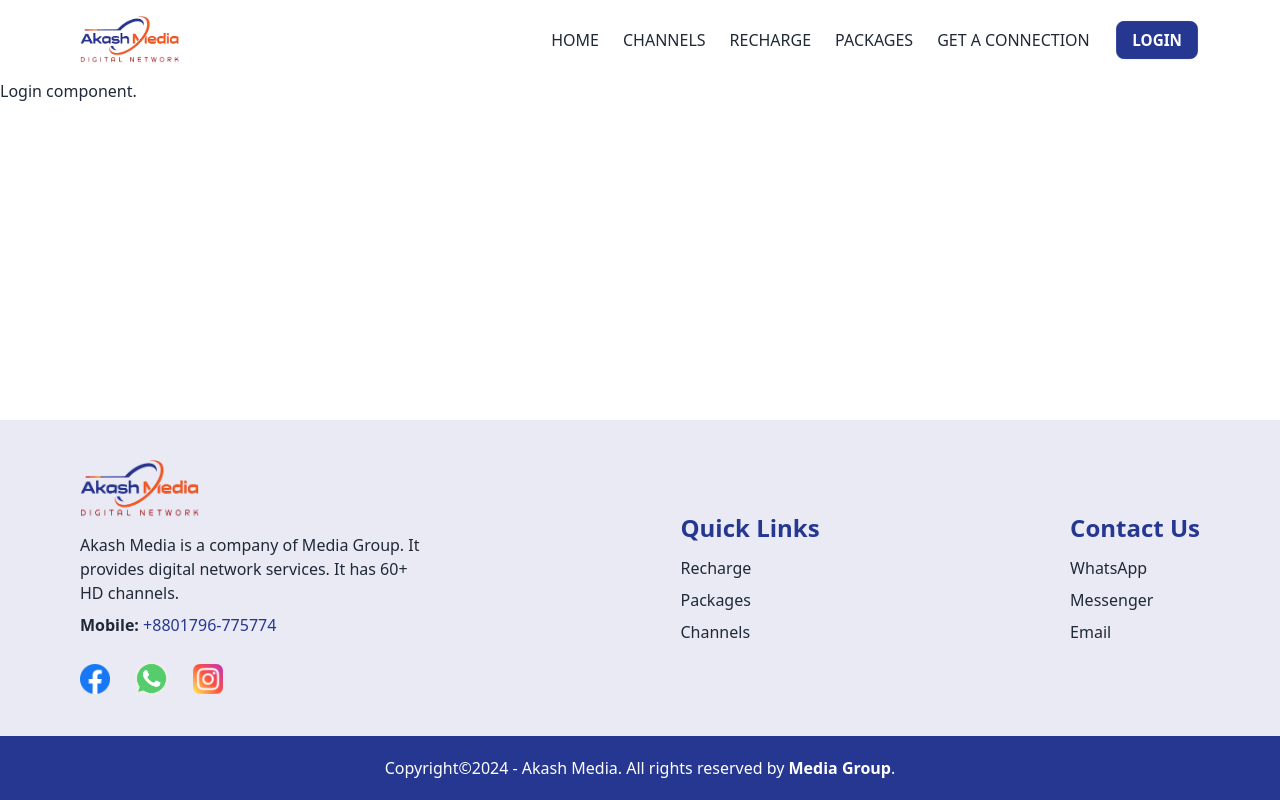
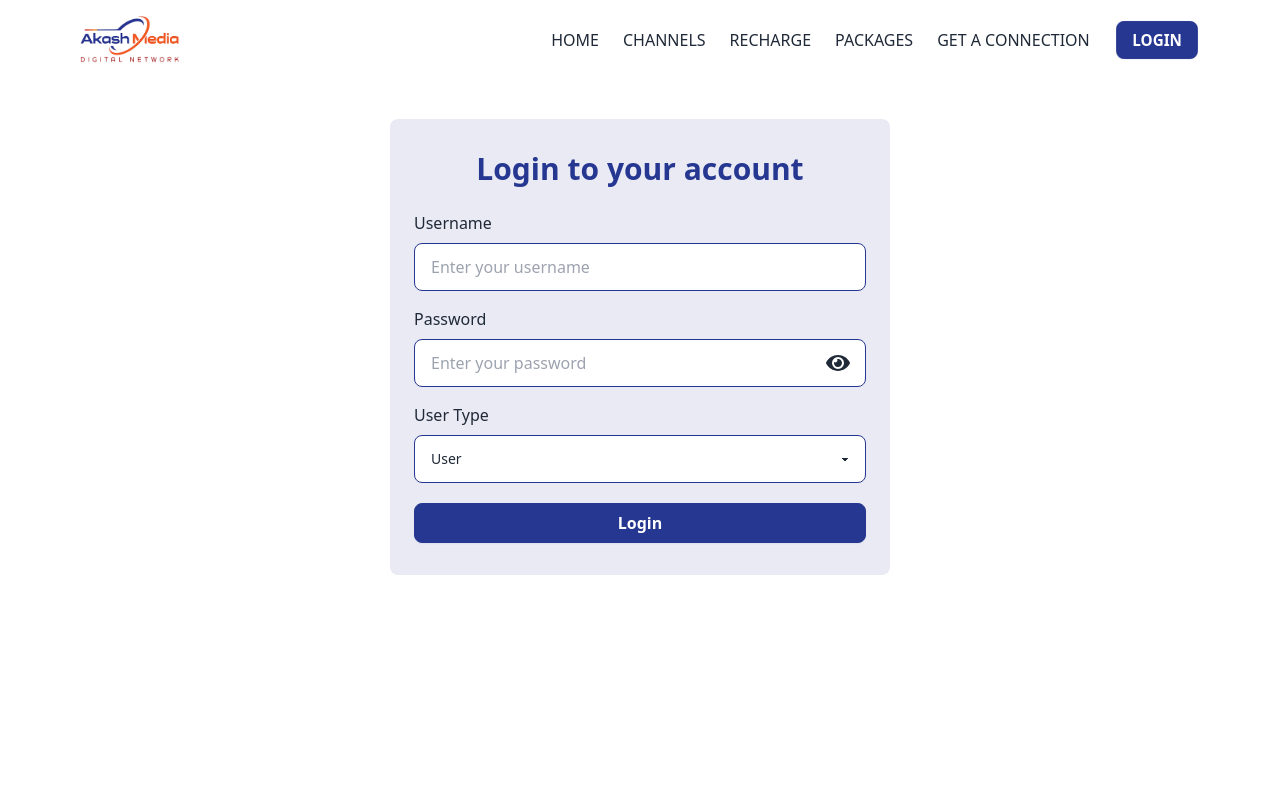
Before and after one commit to Ashik-Himel/akash-media-client, a React (Vite) app: page /login in a window 1280 px wide. Built offline with nearby package versions, Linux system fonts and the light colour scheme.

Commit message:
login page designed

```diff
--- a/package.json
+++ b/package.json
@@ -12,6 +12,7 @@
   "dependencies": {
     "@tanstack/react-query": "^5.20.1",
     "@tanstack/react-query-devtools": "^5.20.1",
+    "axios": "^1.6.7",
     "prop-types": "^15.8.1",
     "react": "^18.2.0",
     "react-dom": "^18.2.0",
--- a/src/components/footer/Footer.jsx
+++ b/src/components/footer/Footer.jsx
@@ -1,17 +1,21 @@
-import { Link } from 'react-router-dom';
+import { Link, useLocation } from 'react-router-dom';
 import brandLogo from '../../assets/akash-media.png';
 import facebookIcon from '../../assets/facebook.png';
 import instagramIcon from '../../assets/instagram.png';
 import whatsappIcon from '../../assets/whatsapp.png';
 
 export default function Footer() {
+  const {pathname} = useLocation();
+
+  if (pathname === '/login') return null;
+
   return (
     <footer className='bg-primary bg-opacity-10 mt-10'>
       <div className="container">
         <div className='py-10 grid grid-cols-[auto] sm:grid-cols-[auto_auto] lg:grid-cols-[auto_auto_auto] gap-8 justify-between items-center'>
           <div className='sm:col-span-2 lg:col-span-1'>
             <img src={brandLogo} alt="Brand Logo" className='w-[120px] block mb-4' />
-            <p className='block mb-2 max-w-[350px]'>Akash Media is a company of Media Group. It provides digital network services. It has 60+ HD channels.</p>
+            <p className='block mb-2 max-w-[350px]'>Akash Media is a company of Media Group. It provides digital network services. It has 100+ TV channels with 60+ HD channels.</p>
             <span className='block mb-6'><span className='font-semibold'>Mobile:</span> <a href="tel:+8801796775774" className='text-primary'>+8801796-775774</a></span>
             <div className='flex items-center gap-6'>
               <a href="https://www.facebook.com/" target="_blank" rel="noopener noreferrer">
@@ -30,7 +34,7 @@
             <div className='flex flex-col items-start gap-2 font-medium'>
               <Link to='/recharge'>Recharge</Link>
               <Link to='/packages'>Packages</Link>
-              <Link to='/channels'>Channels</Link>
+              <Link to='/get-connection'>Get a connection</Link>
             </div>
           </div>
           <div>
--- a/src/pages/Login.jsx
+++ b/src/pages/Login.jsx
@@ -1,7 +1,59 @@
+import { useState } from "react";
+import { Helmet } from "react-helmet-async";
+import {FaEye, FaEyeSlash} from 'react-icons/fa';
+
 export default function Login() {
+  const [showEye, setShowEye] = useState(true);
+  const [showPass, setShowPass] = useState(false);
+
+  const handleLogin = e => {
+    e.preventDefault();
+
+    const data = new FormData();
+    data.append("username", e.target.username.value);
+    data.append("password", e.target.password.value);
+    data.append("type", e.target.type.value);
+
+    console.log(data);
+  }
+  const handlePassOnChange = e => {
+    const password = e.target.value;
+    if (password) setShowEye(true);
+    else setShowEye(false);
+  }
+
   return (
-    <div>
-      <p>Login component.</p>
-    </div>
+    <main>
+      <Helmet>
+        <title>Login - Akash Media</title>
+      </Helmet>
+
+      <section className="mt-10">
+        <div className="container">
+          <form className="bg-primary bg-opacity-10 px-6 py-8 rounded-lg w-full max-w-[500px] mx-auto" onSubmit={handleLogin}>
+            <h2 className="text-3xl font-semibold text-primary text-center mb-6">Login to your account</h2>
+            <label className="block font-medium mb-2" htmlFor="username">Username</label>
+            <input className="input w-full mb-4 border border-primary" type="text" name="username" id="username" placeholder="Enter your username" required />
+
+            <label className="block font-medium mb-2" htmlFor="password">Password</label>
+            <div className="relative mb-4">
+              <input className="input w-full border border-primary" onChange={handlePassOnChange} type={showPass ? "text" : "password"} name="password" id="password" placeholder="Enter your password" required />
+              {
+                showEye ? showPass ? <FaEyeSlash className="absolute top-1/2 right-4 -translate-y-1/2 text-2xl cursor-pointer select-none" onClick={() => setShowPass(!showPass)} /> : <FaEye className="absolute top-1/2 right-4 -translate-y-1/2 text-2xl cursor-pointer select-none" onClick={() => setShowPass(!showPass)} /> : ''
+              }
+            </div>
+
+            <label className="block font-medium mb-2" htmlFor="type">User Type</label>
+            <select className="select w-full mb-5 border border-primary" name="type" id="type">
+              <option value="User">User</option>
+              <option value="Subscriber">Subscriber</option>
+              <option value="Owner">Owner</option>
+            </select>
+
+            <button className="btn btn-primary btn-block" type="submit">Login</button>
+          </form>
+        </div>
+      </section>
+    </main>
   );
 }
```
Also changed, not shown: 1 other file (tests, documents, lock files or other folders).
